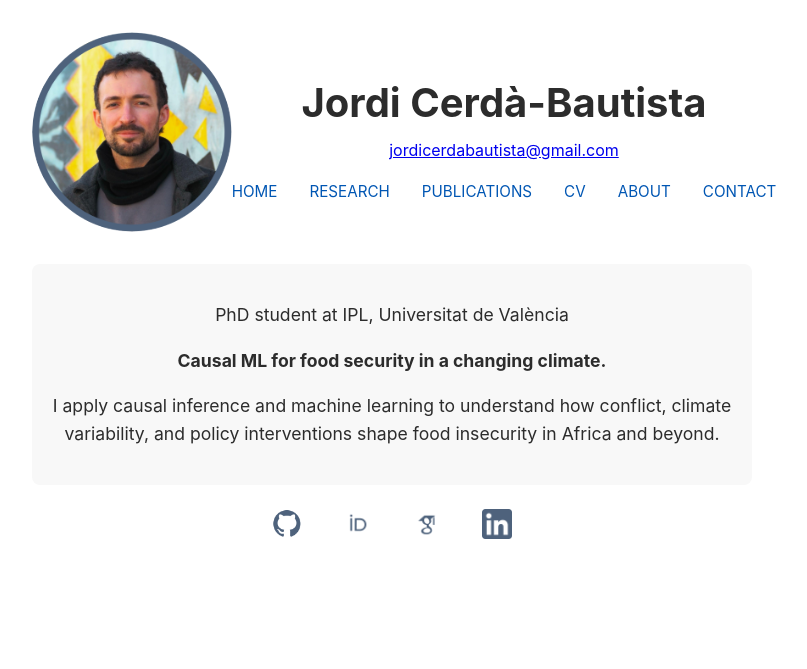
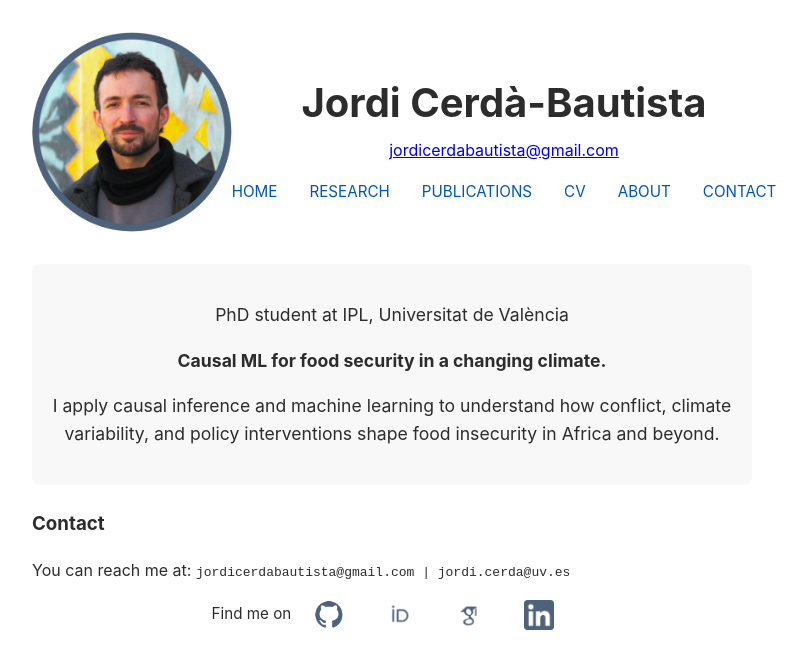
Before and after one commit to jordicbau/jordicbau.github.io, a Jekyll site: the page built from index.md, in a window 1280 px wide. Shown: the top 669 px of the page, without its empty margins (248-1055 px from the left). Built offline with Jekyll 4.4.1, drawn with Linux system fonts in a browser that asks for light colours.

Commit message:
Update index.md

```diff
--- a/index.md
+++ b/index.md
@@ -27,7 +27,11 @@ title: Jordi Cerdà-Bautista
   <p>I apply causal inference and machine learning to understand how conflict, climate variability, and policy interventions shape food insecurity in Africa and beyond.</p>
 </section>
 
+<h3>Contact</h3>
+<p>You can reach me at: <code>jordicerdabautista@gmail.com | jordi.cerda@uv.es</code></p>
+
 <section class="links">
+  Find me on
   <a href="https://github.com/jordicbau" target="_blank">
     <img src="{{ '/assets/images/github.png' | relative_url }}" alt="GitHub" height="30">
   </a>
```
